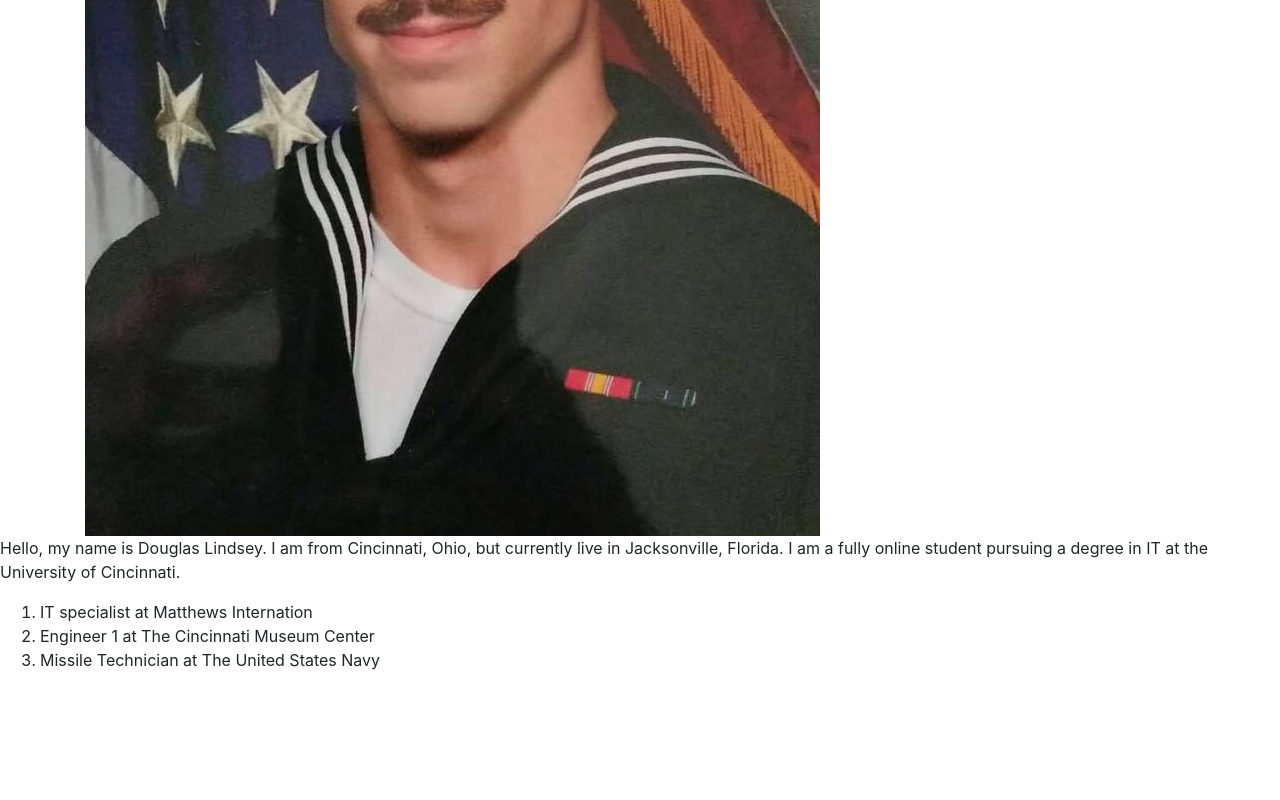
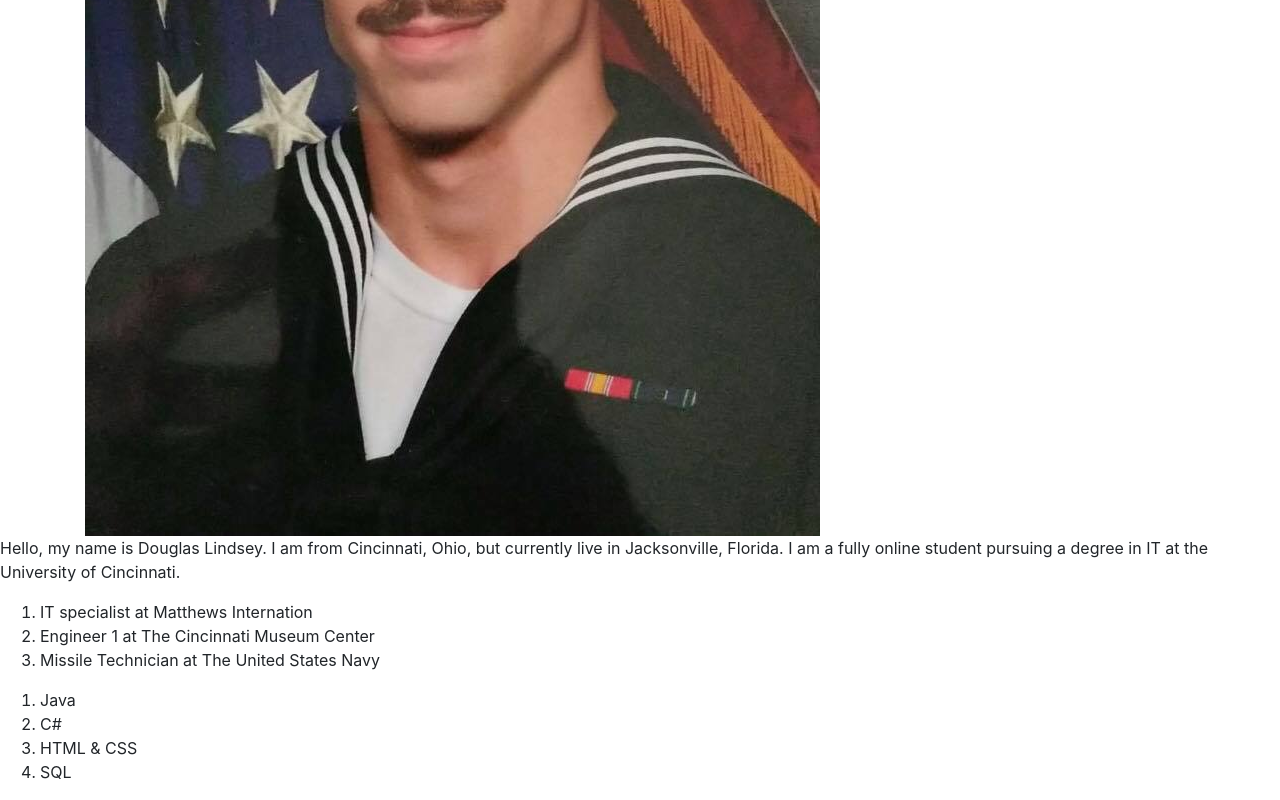
Before and after one commit to it3049c-fall22-henderson/online-portfolio-douglaslindsey, a website: page index.html in a window 1280 px wide. Shown: the part 452-1252 px from the top of the page. Before the commit the page ends 1140 px from the top, so only its background shows below. Drawn offline with nearby package versions, Linux system fonts and the light colour scheme.

Commit message:
added a section for programming languages

```diff
--- a/index.html
+++ b/index.html
@@ -36,6 +36,15 @@
     </ol>
   </div>
 
+  <div class="programmingLanguages">
+    <ol>
+      <li>Java</li>
+      <li>C#</li>
+      <li>HTML & CSS</li>
+      <li>SQL</li>
+    </ol>
+
+  </div>
   <!-- INCLUDE SCRIPTS FILE HERE -->
 
   <!-- Bootstrap Scripts-->
```
